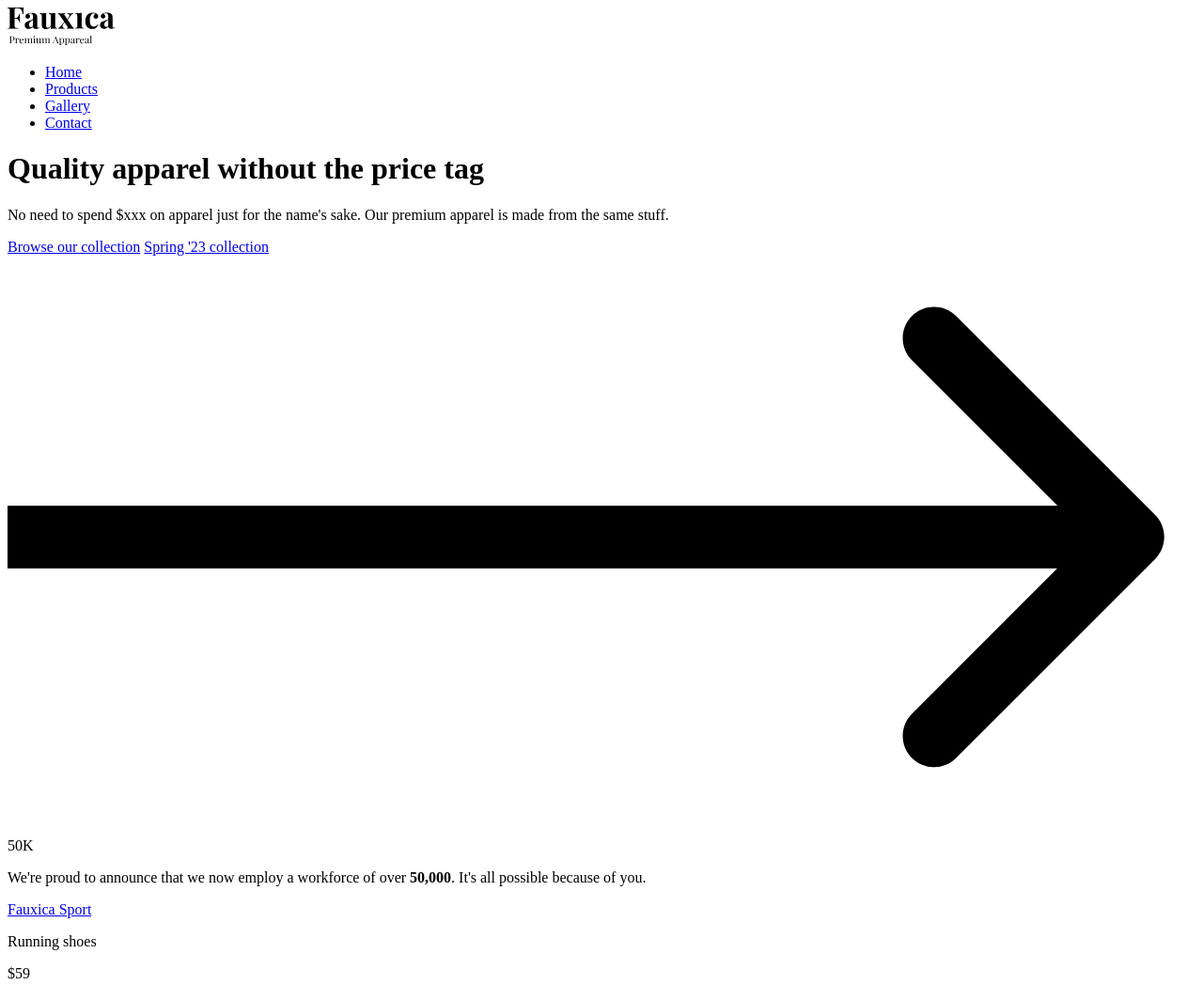
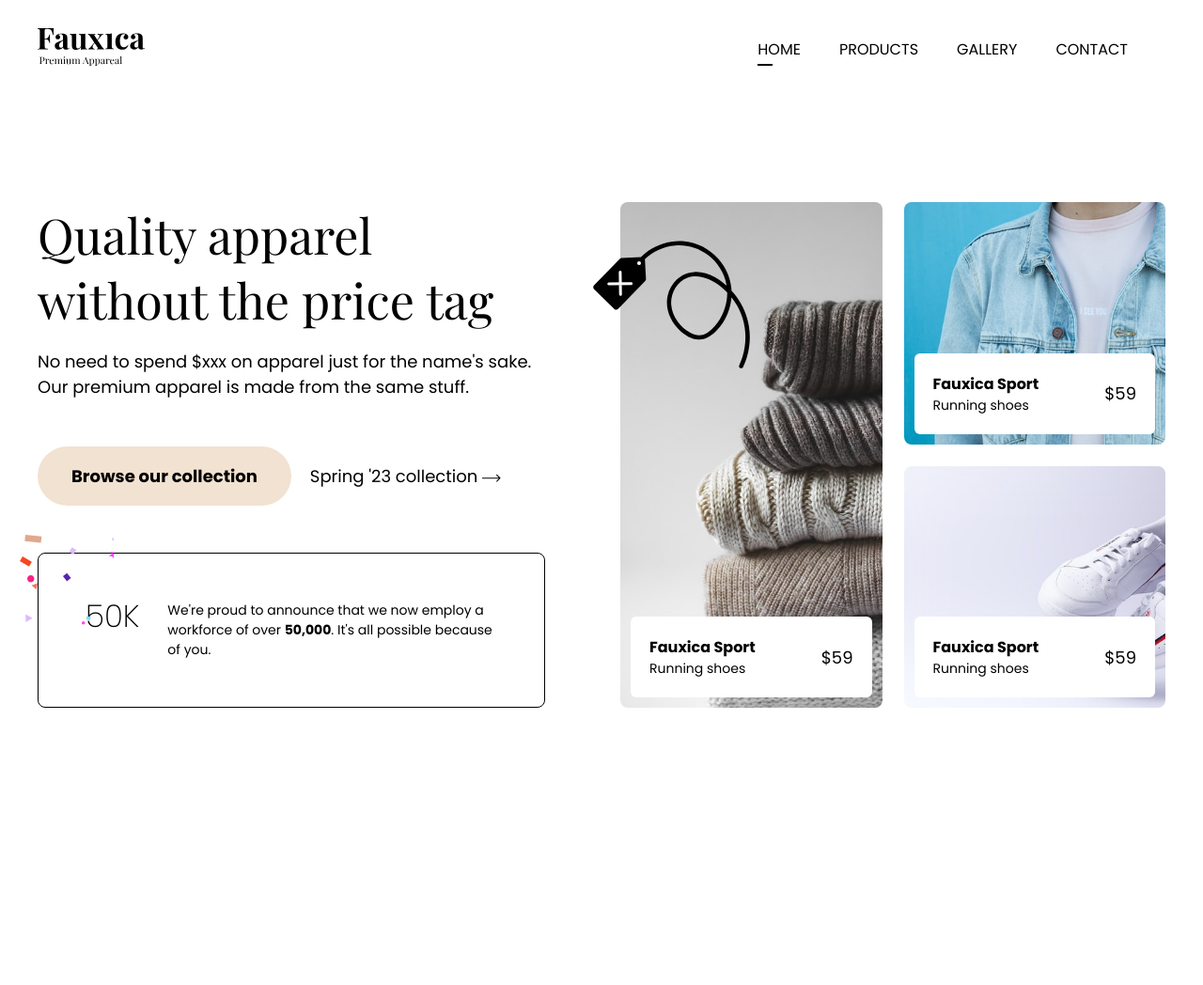
Before and after one commit to juancortizgonz/fauxica-css-example, a plain HTML site: page index.html in a window 1280 px wide. Shown: the top 1048 px of the page at 94% size. After the commit the page ends 800 px from the top, so only its background shows below. Drawn offline with nearby package versions, Linux system fonts and the light colour scheme.

Commit message:
Finish CSS Styles and microinteractions

```diff
--- a/css/style.css
+++ b/css/style.css
@@ -0,0 +1,282 @@
+html {
+    font-size: 62.5%; /* To work with Figma prototypes */
+}
+
+body {
+    margin: 0;
+    font-family: 'Poppins';
+}
+
+.wrapper {
+    max-width: 1200px;
+    margin: 0 auto;
+}
+
+/* Navbar Section */
+
+header {
+    display: flex;
+    justify-content: space-between;
+    align-items: center;
+}
+
+nav {
+    margin: 4em;
+}
+
+nav ul {
+    list-style-type: none;
+    display: flex;
+    gap: 4.1em;
+    margin: 0;
+}
+
+nav ul li a {
+    text-decoration: none;
+    color: black;
+    text-transform: uppercase;
+    font-size: 1.6rem;
+    position: relative;
+}
+
+nav ul li a.active:before {
+    position: absolute;
+    content: "";
+    width: 35%;
+    height: 1px;
+    border-bottom: 2px solid black;
+    bottom: -6px;
+}
+
+nav ul li a:before {
+    position: absolute;
+    content: "";
+    width: 0%;
+    height: 1px;
+    border-bottom: 2px solid rgb(122, 122, 122);
+    bottom: -6px;
+    transition: width .3s;
+}
+
+/* Hero Section */
+
+main {
+    display: flex;
+    gap: 8em;
+    margin-top: 11em;
+}
+
+.left-col {
+    width: 45%;
+}
+
+.right-col {
+    flex-grow: 1;
+}
+
+h1 {
+    font-size: 5.2rem;
+    font-family: 'Playfair Display';
+    font-weight: normal;
+    margin: 0;
+}
+
+.subhead {
+    font-size: 1.8rem;
+}
+
+.cta-btns {
+    margin: 5em 0;
+}
+
+.cta-btns, .secondary-cta {
+    display: flex;
+    gap: 2em;
+}
+
+.primary-cta {
+    background-color: #f1e2d1;
+    font-size: 1.8rem;
+    font-weight: bold;
+    color: black;
+    text-decoration: none;
+    border-radius: 1.9em;
+    padding: 1em 2em;
+}
+
+.secondary-cta {
+    font-size: 1.8rem;
+    text-decoration: none;
+    color: black;
+    display: block;
+    padding: 1em 0;
+    align-items: center;
+}
+
+.secondary-cta svg {
+    width: 20px;
+    transition: transform .3s;
+}
+
+.news {
+    display: flex;
+    gap: 3em;
+    padding: 5em;
+    border: 1px solid black;
+    border-radius: 0.8em;
+    position: relative;
+}
+
+.news:before {
+    position: absolute;
+    content: "";
+    background: url('../images/confetti.svg');
+    width: 100px;
+    height: 100px;
+    top: -20px;
+    left: -20px;
+    z-index: 2;
+}
+
+p.employees {
+    font-size: 3.3rem;
+    margin: 0;
+    font-weight: 200;
+    line-height: 100%;
+}
+
+p.details {
+    font-size: 1.4rem;
+    margin: 0;
+}
+
+/* Right column gallery */
+
+.right-col {
+    display: grid;
+    gap: 2.3em;
+    grid-template-columns: repeat(2, auto);
+    grid-template-areas:
+            "left ."
+            "left .";
+}
+
+.card {
+    background-color: gray;
+    border-radius: .8em;
+    padding: 1.1em;
+    display: flex;
+    align-items: end;
+    background-size: 150%;
+    transition: background-size 800ms;
+}
+
+.card1 {
+    grid-area: left;
+    background-image: url('../images/clothing1.jpg');
+    position: relative;
+}
+
+.card1:before {
+    position: absolute;
+    content: "";
+    background: url('../images/tag.svg') no-repeat;
+    width: 100%;
+    height: 100%;
+    top: 20px;
+    left: -30px;
+    pointer-events: none;
+}
+
+.card2 {
+    background-image: url('../images/clothing2.jpg');
+}
+
+.card3 {
+    background-image: url('../images/clothing3.jpg');
+}
+
+.card-details {
+    background-color: white;
+    border-radius: .6em;
+    padding: 2em;
+    width: 100%;
+    display: flex;
+    align-items: center;
+    justify-content: space-between;
+    transition: transform 800ms;
+}
+
+.card-details a {
+    color: black;
+    text-decoration: none;
+    font-size: 1.6rem;
+    font-weight: bold;
+}
+
+.card-details p {
+    font-size: 1.4rem;
+    margin: 0;
+}
+
+p.product-price {
+    font-size: 1.8rem;
+}
+
+/* Microinteractions */
+
+nav ul li a:hover:before {
+    width: 35%;
+}
+
+.primary-cta:hover {
+    background: #e2d1bd;
+}
+
+.secondary-cta:hover svg {
+    transform: translateX(10px);
+}
+
+.secondary-cta:hover {
+    text-decoration: underline;
+}
+
+.card:hover {
+    background-size: 160%;
+}
+
+.card:hover .card-details {
+    transform: translateY(-20px);
+}
+
+/* Intro animation */
+
+.overlay {
+    position: absolute;
+    z-index: 999;
+    background: white;
+    width: 100%;
+    height: 100%;
+    animation: reveal 1s ease-in forwards;
+    transform-origin: bottom;
+}
+
+@keyframes reveal {
+    from {
+        transform: scaleY(1);
+    } to {
+        transform: scaleY(0);
+    }
+}
+
+main {
+    animation: growIn 2s cubic-bezier(0.075, 0.82, 0.165, 1) forwards;
+    transform: scale(.4);
+}
+
+
+@keyframes growIn {
+    to {
+        transform: scale(1);
+    }
+}
--- a/index.html
+++ b/index.html
@@ -4,11 +4,16 @@
     <meta charset="UTF-8">
     <meta http-equiv="X-UA-Compatible" content="IE=edge">
     <meta name="viewport" content="width=device-width, initial-scale=1.0">
+    <link rel="preconnect" href="https://fonts.googleapis.com">
+    <link rel="preconnect" href="https://fonts.gstatic.com" crossorigin>
+    <link href="https://fonts.googleapis.com/css2?family=Playfair+Display&family=Poppins:wght@200;400;700&display=swap" rel="stylesheet">
+    <title>Fauxica - CSS Project</title>
     <link rel="stylesheet" href="./css/style.css">
-    <title>Fauxica - CSS Project</title>
 </head>
 <body>
 
+
+<div class="overlay"></div>
 <div class="wrapper">
     <header>
         <a href="#">
@@ -28,7 +33,7 @@
     <main>
         <div class="left-col">
             <h1>Quality apparel without the price tag</h1>
-            <p>
+            <p class="subhead">
                 No need to spend $xxx on apparel just for the name's sake.
                 Our premium apparel is made from the same stuff.
             </p>
```
